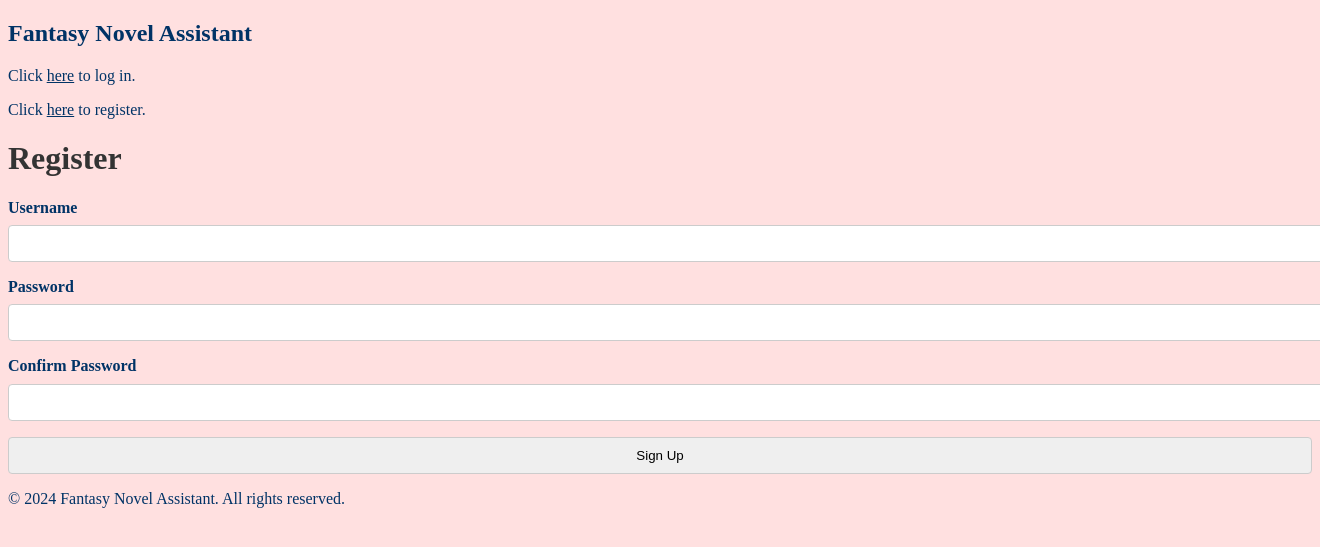
After one commit to Eren-Enou/writing_assistant, a Flask app: page /auth/register in a window 1320 px wide; the page is wider, and only the part inside the window is pictured. The commit adds this page. Shown: the top 547 px of that part. Run offline with Flask 3, Linux system fonts and the light colour scheme; some libraries are stand-ins or nearby versions.

Commit message:
added working user functionality.

```diff
--- /dev/null
+++ b/app/forms/user.py
@@ -0,0 +1,22 @@
+from flask_wtf import FlaskForm
+from wtforms import PasswordField, StringField, TextAreaField, IntegerField, SubmitField, SelectField, BooleanField, FloatField, DateTimeField
+from wtforms.validators import DataRequired, Length, NumberRange, Optional, ValidationError, EqualTo
+from wtforms_sqlalchemy.fields import QuerySelectMultipleField, QuerySelectField
+
+from ..models import User
+
+class UserRegistrationForm(FlaskForm):
+    username = StringField('Username', validators=[DataRequired(), Length(min=2, max=128)])
+    password = PasswordField('Password', validators=[DataRequired(), Length(min=6, max=128)])
+    confirm_password = PasswordField('Confirm Password', validators=[DataRequired(), EqualTo('password')])
+    submit = SubmitField('Sign Up')
+
+    def validate_username(self, username):
+        user = User.query.filter_by(username=username.data).first()
+        if user is not None:
+            raise ValidationError('Please use a different username.')
+
+class UserLoginForm(FlaskForm):
+    username = StringField('Username', validators=[DataRequired(), Length(min=2, max=128)])
+    password = PasswordField('Password', validators=[DataRequired(), Length(min=6, max=128)])
+    submit = SubmitField('Login')
--- a/app/models/__init__.py
+++ b/app/models/__init__.py
@@ -9,3 +9,4 @@ from .system import System
 from .faction import Faction
 from .event import Event
 from .relationship import Relationship
+from .user import User
--- /dev/null
+++ b/app/routes/auth.py
@@ -0,0 +1,47 @@
+from flask import Blueprint, render_template, request, redirect, url_for, flash
+from flask_login import login_user, logout_user, login_required
+from sqlalchemy import text
+from ..models.user import User
+from ..forms.user import UserRegistrationForm, UserLoginForm
+from ..extensions import db
+
+
+auth_bp = Blueprint('auth', __name__, url_prefix='/auth')
+
+
+@auth_bp.route('/', methods=['GET', 'POST'])
+def login():
+    form = UserLoginForm()
+    if form.validate_on_submit():
+        user = User.query.filter_by(username=form.username.data).first()
+        if user and user.check_password(form.password.data):
+            login_user(user)
+            flash('Login successful!', 'success')
+            return redirect(url_for('main.home'))
+        flash('Invalid username or password.', 'danger')
+    return render_template('auth/login.html', form=form)
+
+
+@auth_bp.route('/register', methods=['GET', 'POST'])
+def register():
+    form = UserRegistrationForm()
+    if form.validate_on_submit():
+        new_user = User(username=form.username.data)
+        new_user.set_password(form.password.data)
+        db.session.add(new_user)
+        db.session.commit()
+        login_user(new_user)
+        flash('User created successfully!', 'success')
+        return redirect(url_for('main.home'))
+    if form.errors:
+        for field, errors in form.errors.items():
+            for error in errors:
+                flash(f"Error in {getattr(form, field).label.text}: {error}", 'danger')
+    return render_template('auth/register.html', form=form)
+
+@auth_bp.route('/logout')
+@login_required
+def logout():
+    logout_user()
+    flash('Logout successful!', 'success')
+    return redirect(url_for('auth.login'))
--- a/app/routes/main.py
+++ b/app/routes/main.py
@@ -1,4 +1,5 @@
 from flask import Blueprint, render_template, request, redirect, url_for, flash
+from flask_login import login_required
 
 main_bp = Blueprint('main', __name__)
 
@@ -13,3 +14,8 @@ def create():
 @main_bp.route('/list')
 def list_models():
     return render_template('list.html')
+
+@main_bp.route('/dashboard')
+@login_required
+def dashboard():
+    return render_template('user/dashboard.html')
--- /dev/null
+++ b/app/templates/auth/register.html
@@ -0,0 +1,29 @@
+{% extends "base.html" %}
+{% block content %}
+<h1>Register</h1>
+
+<form method="POST" action="{{ url_for('auth.register') }}">
+    {{ form.hidden_tag() }}
+    <div class="form-group">
+        {{ form.username.label }} {{ form.username(class="form-control") }}
+        {% if form.username.errors %}
+            <div class="text-danger">{{ form.username.errors[0] }}</div>
+        {% endif %}
+    </div>
+    <div class="form-group">
+        {{ form.password.label }} {{ form.password(class="form-control") }}
+        {% if form.password.errors %}
+            <div class="text-danger">{{ form.password.errors[0] }}</div>
+        {% endif %}
+    </div>
+    <div class="form-group">
+        {{ form.confirm_password.label }} {{ form.confirm_password(class="form-control") }}
+        {% if form.confirm_password.errors %}
+            <div class="text-danger">{{ form.confirm_password.errors[0] }}</div>
+        {% endif %}
+    </div>
+    <div class="form-group">
+        {{ form.submit(class="btn btn-primary") }}
+    </div>
+</form>
+{% endblock %}
--- a/app/templates/base.html
+++ b/app/templates/base.html
@@ -10,8 +10,15 @@
     <header>
         <h2>Fantasy Novel Assistant</h2>
         <nav>
-            <p>Click <a href="{{ url_for('main.create') }}">here</a> to start creating your models.</p>
-            <p>Click <a href="{{ url_for('main.list_models') }}">here</a> to view your models.</p>
+            {% if current_user.is_authenticated %}
+                <p>Welcome, {{ current_user.username }}!</p>
+                <p>Click <a href="{{ url_for('main.create') }}">here</a> to start creating your models.</p>
+                <p>Click <a href="{{ url_for('main.list_models') }}">here</a> to view your models.</p>
+                <p>Click <a href="{{ url_for('auth.logout') }}">here</a> to log out.</p>
+            {% else %}
+                <p>Click <a href="{{ url_for('auth.login') }}">here</a> to log in.</p>
+                <p>Click <a href="{{ url_for('auth.register') }}">here</a> to register.</p>
+            {% endif %}
         </nav>
     </header>
     <main>
--- /dev/null
+++ b/app/templates/user/dashboard.html
@@ -0,0 +1,6 @@
+{% extends "base.html" %}
+{% block content %}
+<h1>Dashboard</h1>
+
+<p>Welcome, {{ current_user.username }}!</p>
+{% endblock %}
```
Also changed, not shown: app/__init__.py (+15 -0 lines), app/models/user.py (added, +14 -0 lines), app/templates/auth/login.html (added, +22 -0 lines), migrations/versions/b684dd27763e_added_user_model.py (added, +38 -0 lines).
